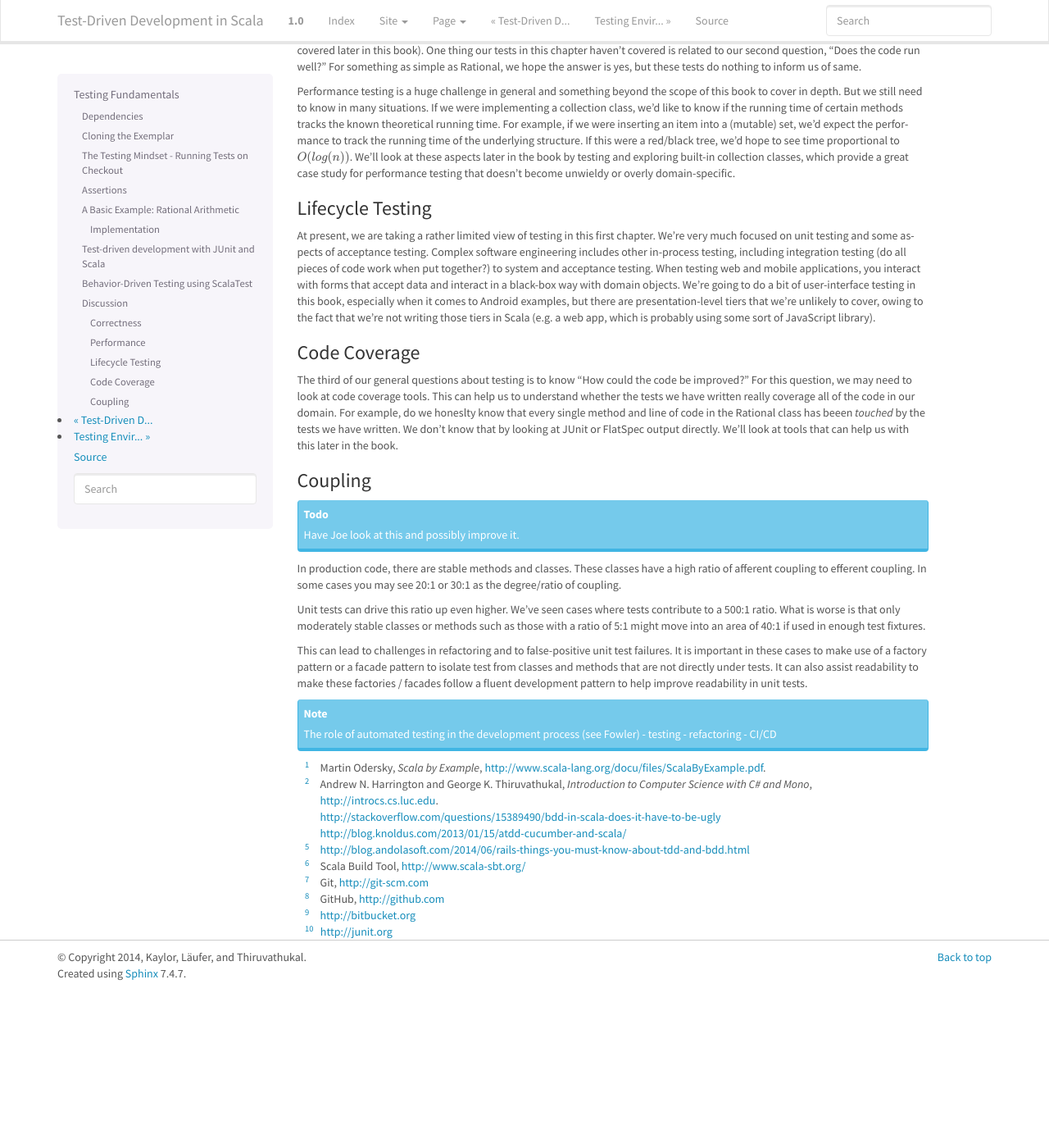
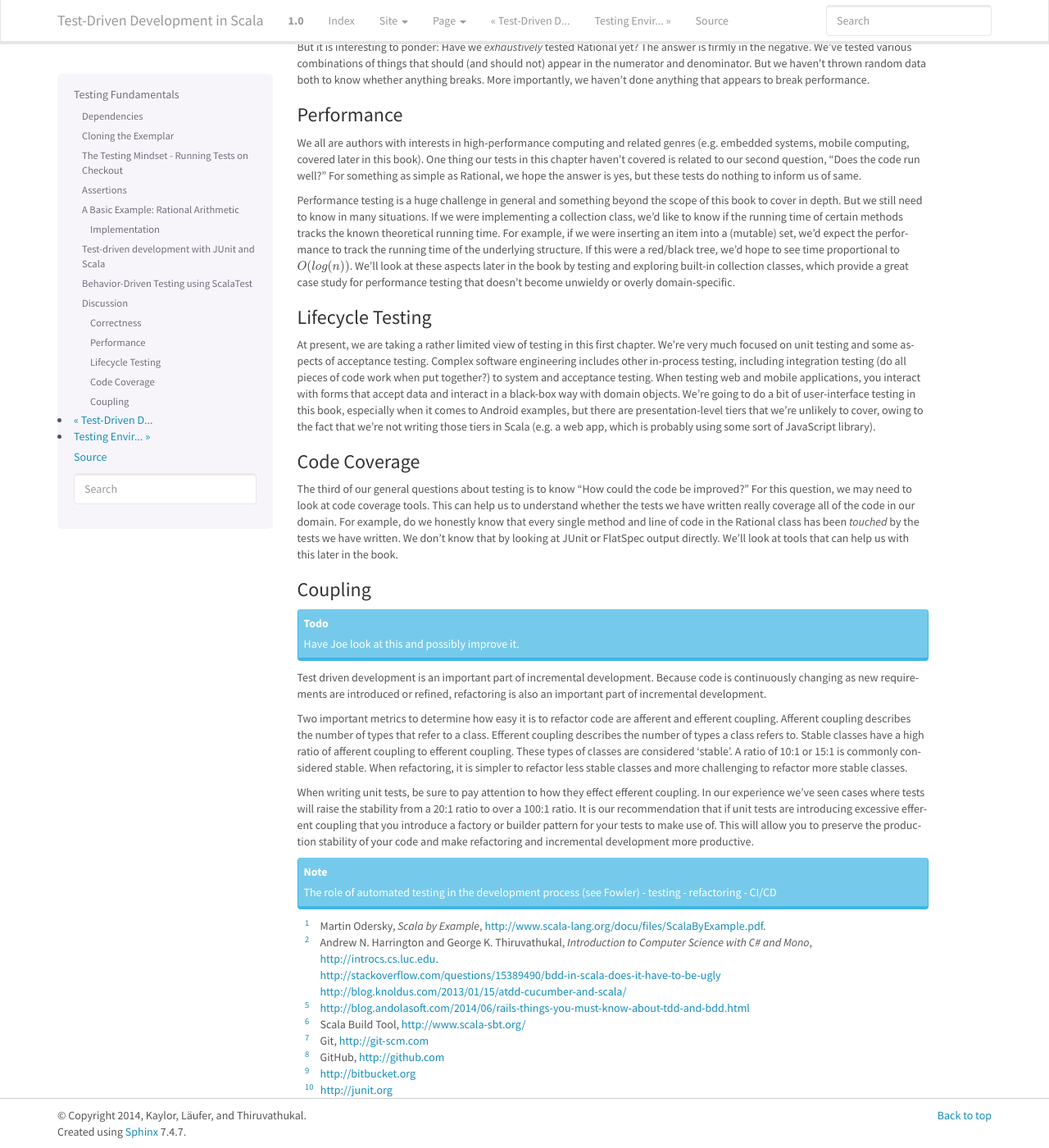
Before and after one commit to LoyolaChicagoBooks/scala-tdd, a Sphinx documentation site: the page built from source/fundamentals.txt, in a window 1280 px wide and 1400 px high, scrolled down 13615 px. Shown: the whole window at 82% size. Built offline with Sphinx 7.4.7, drawn with Linux system fonts in a browser that asks for light colours; before the commit the page ends 14822 px from its top, so only the background shows below that; some of the changed text lies outside the part shown.

Commit message:
Fixed spelling mistakes. Added some comments about assertions. Refined the explanation of TDD and coupling concerns.

```diff
--- a/source/fundamentals.txt
+++ b/source/fundamentals.txt
@@ -19,13 +19,13 @@ To do the examples in this chapter, you must install both of these. Installation
 Cloning the Exemplar
 ----------------------
 
-An important defining principle of our book is that the text and examples should remain relevant long after you have decided the book is no longer needed. We keep all of our examples under version control. In addition to our dear readers, countless students, research collaborators, and we, oursevles, depend on the examples continuing to work long after we create them. It might go without saying, but we think there's nothing worse than getting a book where there is a typo or compilation error and having to waste time trying to convince the author to cough up the latest code (or fix it).
+An important defining principle of our book is that the text and examples should remain relevant long after you have decided the book is no longer needed. We keep all of our examples under version control. In addition to our dear readers, countless students, research collaborators, and we, ourselves, depend on the examples continuing to work long after we create them. It might go without saying, but we think there's nothing worse than getting a book where there is a typo or compilation error and having to waste time trying to convince the author to cough up the latest code (or fix it).
 
 So without further ado, let's get the code for this chapter.
 
 .. todo::
 
-   Investigate URL shortening for GitHub URLs. I tried git.io but the end result cannot be used with git clone. Thoughts?
+   Investigate URL shortening for GitHub URLs. I tried git.io but the end result cannot be used with git clone. Thoughts? (joe - is this due to the HTTPS?)
 
 .. code-block:: shell
 
@@ -73,6 +73,10 @@ Assertions
 -------------
 
 A key notion of test-driven development and behavior-driven development is the ability to make a logical assertion about something that generally must hold *true* if the test is to pass. Because this is so fundamental to a *testing mindset*, we cover it separately before diving into various testing approaches.
+
+.. todo::
+
+	Joe - In my experience, the built in language assertions are usually a debug-build only sanity check that wouldn’t make sense for the cases where you’d normally use exceptions. There is a strong case for being able to run unit tests in debug, release, and obfuscated release modes to validate your product. Sometimes these language level asserts don’t work in these cases.
 
 Assertions are not a standard language feature in Scala. (They are in other languages but often without the other good stuff.) Instead, there are a number of classes that provide functions for assertion handling. In the framework we are using to introduce unit testing (JUnit), a class named Assert supports assertion testing (class) methods. When we move to ScalaTest (for good), we'll find that the need for explicit assertions is significantly reduced but they can still be useful.
 
@@ -614,7 +618,7 @@ At present, we are taking a rather limited view of testing in this first chapter
 Code Coverage
 ~~~~~~~~~~~~~~~~
 
-The third of our general questions about testing is to know "How could the code be improved?" For this question, we may need to look at code coverage tools. This can help us to understand whether the tests we have written really coverage all of the code in our domain. For example, do we honeslty know that every single method and line of code in the Rational class has beeen *touched* by the tests we have written. We don't know that by looking at JUnit or FlatSpec output directly. We'll look at tools that can help us with this later in the book.
+The third of our general questions about testing is to know "How could the code be improved?" For this question, we may need to look at code coverage tools. This can help us to understand whether the tests we have written really coverage all of the code in our domain. For example, do we honestly know that every single method and line of code in the Rational class has been *touched* by the tests we have written. We don't know that by looking at JUnit or FlatSpec output directly. We'll look at tools that can help us with this later in the book.
 
 Coupling
 ~~~~~~~~~~~~~~~~~~
@@ -624,11 +628,11 @@ Coupling
 
    Have Joe look at this and possibly improve it.
 
-In production code, there are stable methods and classes. These classes have a high ratio of afferent coupling to efferent coupling. In some cases you may see 20:1 or 30:1 as the degree/ratio of coupling.
+Test driven development is an important part of incremental development. Because code is continuously changing as new requirements are introduced or refined, refactoring is also an important part of incremental development.
 
-Unit tests can drive this ratio up even higher. We've seen cases where tests contribute to a 500:1 ratio. What is worse is that only moderately stable classes or methods such as those with a ratio of 5:1 might move into an area of 40:1 if used in enough test fixtures.
+Two important metrics to determine how easy it is to refactor code are afferent and efferent coupling. Afferent coupling describes the number of types that refer to a class. Efferent coupling describes the number of types a class refers to. Stable classes have a high ratio of afferent coupling to efferent coupling. These types of classes are considered ‘stable’. A ratio of 10:1 or 15:1 is commonly considered stable. When refactoring, it is simpler to refactor less stable classes and more challenging to refactor more stable classes.
 
-This can lead to challenges in refactoring and to false-positive unit test failures. It is important in these cases to make use of a factory pattern or a facade pattern to isolate test from classes and methods that are not directly under tests. It can also assist readability to make these factories / facades follow a fluent development pattern to help improve readability in unit tests.
+When writing unit tests, be sure to pay attention to how they effect efferent coupling. In our experience we’ve seen cases where tests will raise the stability from a 20:1 ratio to over a 100:1 ratio. It is our recommendation that if unit tests are introducing excessive efferent coupling that you introduce a factory or builder pattern for your tests to make use of. This will allow you to preserve the production stability of your code and make refactoring and incremental development more productive.
 
 
 .. note::
```
Also changed, not shown: other parts of source/fundamentals.txt (+1 -1 lines).
